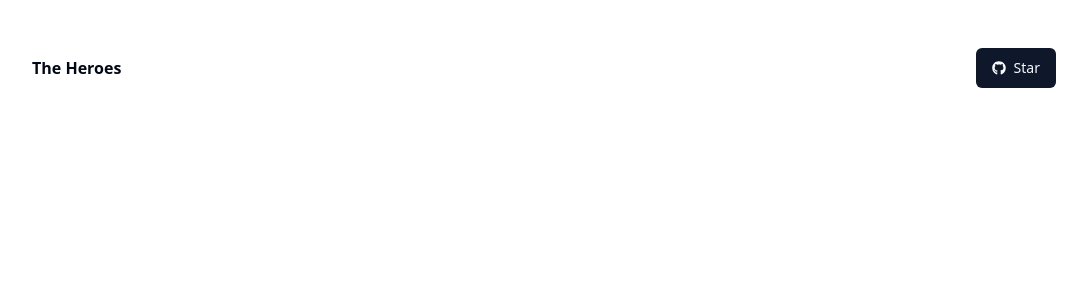
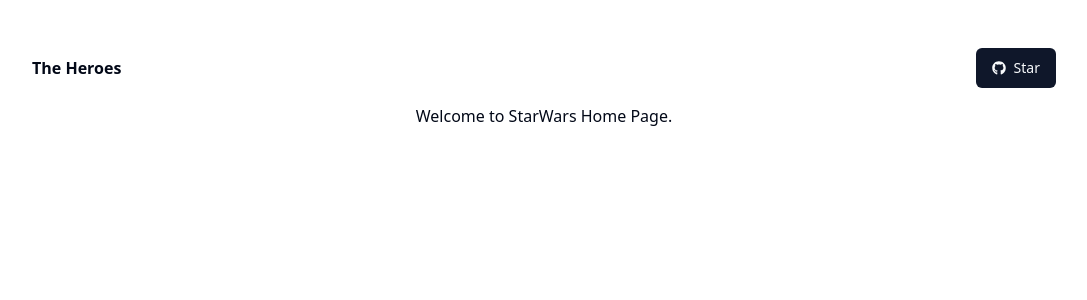
Before and after one commit to radhaya9av/the-heroes, a React (Vite) app: page /starwars-home in a window 1280 px wide. Shown: the top 300 px of the page, without its empty margins (96-1183 px from the left). Built offline with nearby package versions, Linux system fonts and the light colour scheme.

Commit message:
homePages

```diff
--- a/src/App.jsx
+++ b/src/App.jsx
@@ -1,14 +1,45 @@
-import './App.css'
+import { BrowserRouter as Router, Route, Routes, Link, useLocation } from "react-router-dom";
+import './App.css';
 import Navbar from "./components/Navbar";
+import MarvelHome from './pages/MarvelHome';
+import StarWarsHome from './pages/StarWarsHome';
 
 function App() {
   return (
-    <>
-    <div className="mx-[1rem] lg:mx-[2rem] xl:mx-[6rem] 2xl:mx-[16rem] m-auto">
-      <Navbar />
-    </div>
-    </>
-  )
+    <Router>
+      <MainLayout />
+    </Router>
+  );
 }
 
-export default App
+function MainLayout() {
+  const location = useLocation();
+  const isHomePage = location.pathname === "/";
+
+  return (
+    <div className="mx-[1rem] lg:mx-[2rem] xl:mx-[6rem] 2xl:mx-[16rem] m-auto">
+      {isHomePage && <Navbar />}
+      {isHomePage && (
+        <div>
+          <Link to="/marvel-home">
+            <h1>Marvel Home</h1>
+          </Link>
+          <Link to="/starwars-home">
+            <h1>StarWars Home</h1>
+          </Link>
+        </div>
+      )}
+      <Routes>
+        <Route path="/" element={<Home />} />
+        <Route path="/marvel-home" element={<MarvelHome />} />
+        <Route path="/starwars-home" element={<StarWarsHome />} />
+      </Routes>
+    </div>
+  );
+}
+
+function Home() {
+  return null;
+}
+
+export default App;
--- /dev/null
+++ b/src/Page.css
@@ -0,0 +1,16 @@
+#root {
+    max-width: 1280px;
+    margin: 0 auto;
+    padding: 2rem;
+    text-align: center;
+  }
+
+  .logo {
+    height: 20em;
+    padding: 1.5em;
+    will-change: filter;
+    transition: filter 300ms;
+  }
+  .logo:hover {
+    filter: drop-shadow(0 0 5em #d0d2ffaa);
+  }
--- /dev/null
+++ b/src/pages/MarvelHome.jsx
@@ -0,0 +1,17 @@
+import Navbar from '@/components/Navbar'
+import '../Page.css'
+
+function MarvelHome() {
+  return (
+    <>
+      <div>
+        <Navbar />
+      </div>
+      <div>
+        <h1>Welcome to Marvel Home Page.</h1>
+      </div>
+    </>
+  )
+}
+
+export default MarvelHome
--- /dev/null
+++ b/src/pages/StarWarsHome.jsx
@@ -0,0 +1,17 @@
+import Navbar from '@/components/Navbar'
+import '../Page.css'
+
+function StarWarsHome() {
+  return (
+    <>
+      <div>
+        <Navbar />
+      </div>
+      <div>
+        <h1>Welcome to StarWars Home Page.</h1>
+      </div>
+    </>
+  )
+}
+
+export default StarWarsHome
```
